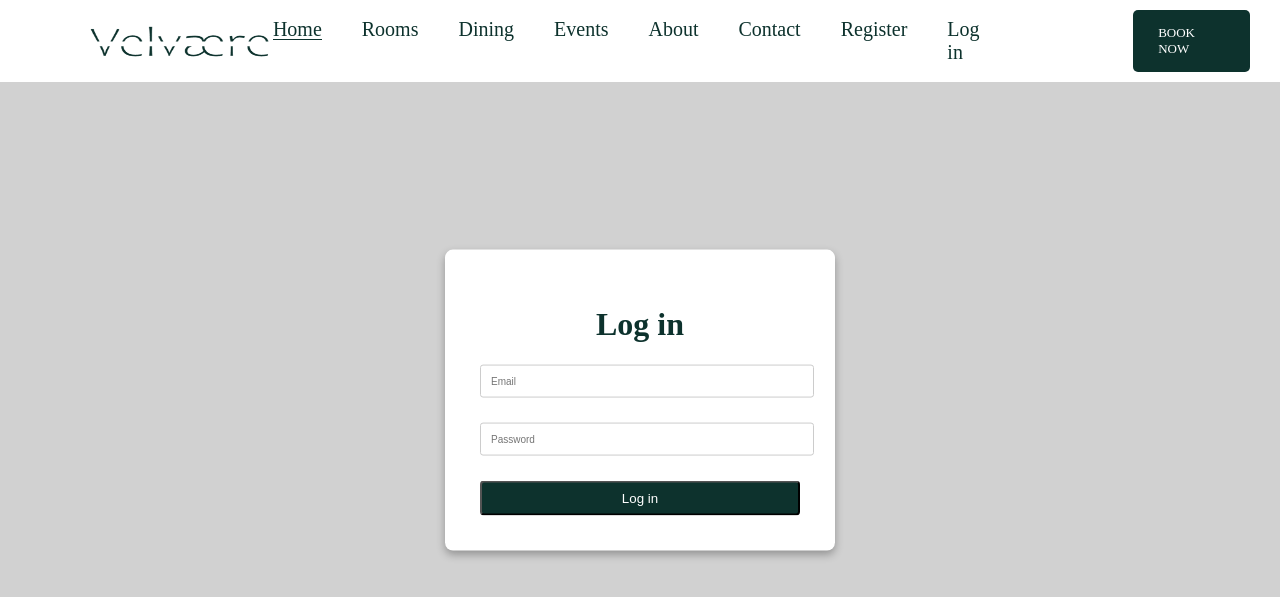
After one commit to RonaKasabaqi/room-reservation-website, a PHP site: page /log-in.html in a window 1280 px wide. The commit adds this page. Shown: the top 597 px of the page. Run offline with PHP 8.4, Linux system fonts and the light colour scheme.

Commit message:
log-in.html

```diff
--- a/index.html
+++ b/index.html
@@ -16,6 +16,7 @@
 <body>
     <div id="main">
         <nav class="navbar">
+            <img src="images/logo.png" alt="logo" style="width: 200px; height: 35px; margin-left: 65px;">
             <ul class="menu">
                 <li><a href="index.html" class="active">Home</a></li>
                 <li><a href="rooms.html">Rooms</a></li>
@@ -23,6 +24,8 @@
                 <li><a href="#">Events</a></li>
                 <li><a href="#">About</a></li>
                 <li><a href="#">Contact</a></li>
+                <a class="register-button" href="register.html">Register</a>
+                <a class="login-button" href="log-in.html">Log in</a>
             </ul>
             <a class="book-button" href="#">BOOK NOW</a>
         </nav>
@@ -173,7 +176,7 @@
             <div class="container">
                 <div class="part1">
                     <p>Connecting you to unforgettable stays and experiences</p>
-                    <img src="" alt="">
+                    <img src="images/logo.png" alt="logo" style="width: 200px; height: 35px; ">
                     <p>Stay in the loop with everything you need to know.</p>
                     <input class="email" id="email" name="email" placeholder="Enter your Email">
                     <button class="submit" id="submit">Submit</button>
--- /dev/null
+++ b/log-in.html
@@ -0,0 +1,147 @@
+<!DOCTYPE html>
+<html lang="en">
+<head>
+    <meta charset="UTF-8">
+    <meta name="viewport" content="width=device-width, initial-scale=1.0">
+    <title>Register Form</title>
+    <style>
+        body{
+        margin: 0;
+        padding: 0;
+        background-color: #d1d1d1;
+        }
+        .text-center {
+        text-align: center;
+        }
+        .navbar {
+            display: flex;
+            justify-content: space-between;
+            align-items: center;
+            padding: 10px 20px;
+            position:fixed;
+            background-color: white;
+            width:100%;
+            top:0;
+            left:0;
+            z-index:10;
+        }
+        .menu {
+            list-style-type: none;
+            display: flex;
+            gap: 40px;
+            padding: 0px;
+            margin: 0px;
+            margin-left: auto;
+        }
+        .menu a {
+            text-decoration: none;
+            color: rgba(13, 50, 45, 1);
+            font-size: 20px;
+            position: relative;
+        }
+        .menu a:after {
+            position: absolute;
+            content: "";
+            width: 0;
+            height: 1px;
+            background: rgba(13, 50, 45, 1);
+            bottom: 0;
+            left: 0;
+            transition: all 0.4s ease;
+        }
+        .menu a.active::after,
+        .menu a:hover::after {
+            width: 100%;
+        }
+        .book-button {
+            background-color: rgba(13, 50, 45, 1);
+            color: white;
+            padding: 15px 25px;
+            border-radius: 5px;
+            text-decoration: none;
+            font-size: 13px;
+            margin-left: 12%;
+            margin-right: 50px;
+            border: none;
+        }
+        .form-container button{
+            background-color: rgba(13, 50, 45, 1);
+            color: white;
+            border-radius: 4px;
+            width: 100%;
+            height: 35px;
+        }
+        .form-container input, .form-container select, textarea{
+            width: calc(100% - 8px);
+            padding: 10px;
+            margin: 0px auto;
+            border: 1px solid #ccc;
+            border-radius: 3px;
+            display: block;
+            font-size: 10px;
+            margin-bottom: 25px;
+        }
+        .form-container {
+            width: 320px;
+            padding: 35px;
+            background-color: white;
+            border-radius: 8px;
+            box-shadow: 0 4px 8px rgba(0, 0, 0, 0.3);
+            border: rgba(13, 50, 45, 1);
+            text-align: center;
+            position: absolute;
+            top: 50%;
+            left: 50%;
+            transform: translate(-50%, -50%);
+        }
+        .form-container button:hover {
+            background-color:rgb(2, 107, 93);
+            cursor: pointer;
+        }
+        .form-container h1{
+            color: rgba(13, 50, 45, 1);
+        }
+    </style>
+</head>
+<body>
+    <div id="main">
+        <nav class="navbar">
+            <img src="images/logo.png" alt="" style="width: 200px; height: 35px; margin-left: 65px;">
+            <ul class="menu">
+                <li><a href="index.html" class="active">Home</a></li>
+                <li><a href="rooms.html">Rooms</a></li>
+                <li><a href="#">Dining</a></li>
+                <li><a href="#">Events</a></li>
+                <li><a href="#">About</a></li>
+                <li><a href="#">Contact</a></li>
+                <a class="register-button" href="register.html">Register</a>
+                <a class="login-button" href="log-in.html">Log in</a>
+            </ul>
+            <a class="book-button" href="#">BOOK NOW</a>
+        </nav>
+    </div>
+    <div class="form-container">
+        <form id="loginForm">
+            <h1>Log in</h1>
+            <input type="text" id="email" placeholder="Email">
+            <input type="password" id="password" placeholder="Password">
+            <button type="submit">Log in</button>
+        </form>
+    </div>
+    <script>
+        document.getElementById("loginForm").addEventListener("submit", function (e) {
+            e.preventDefault();
+
+            const email = document.getElementById("email").value.trim();
+            const password = document.getElementById("password").value.trim();
+
+            if (email.includes('@') && email.includes('.')) {
+                window.location.href = "index.html";
+            } else {
+                alert("Please enter a valid email address.");
+            }
+        });
+    </script>
+
+</body>
+</html>
--- a/rooms.html
+++ b/rooms.html
@@ -8,6 +8,7 @@
   <body>
     <div id="main">
       <nav class="navbar">
+        <img src="images/logo.png" alt="" style="width: 200px; height: 35px; margin-left: 65px;">
         <ul class="menu">
           <li>
             <a href="index.html">Home</a>
@@ -17,6 +18,8 @@
           <li><a href="#">Events</a></li>
           <li><a href="#">About</a></li>
           <li><a href="#">Contact</a></li>
+          <a class="register-button" href="register.html">Register</a>
+          <a class="login-button" href="log-in.html">Log in</a>
         </ul>
         <a class="book-button" href="#">BOOK NOW</a>
       </nav>
--- a/style.css
+++ b/style.css
@@ -20,7 +20,7 @@ body {
 .menu {
   list-style-type: none;
   display: flex;
-  gap: 70px;
+  gap: 40px;
   padding: 0px;
   margin: 0px;
   margin-left: auto;
```
Also changed, not shown: register.html (+8 -5 lines), images/logo.png (added).
